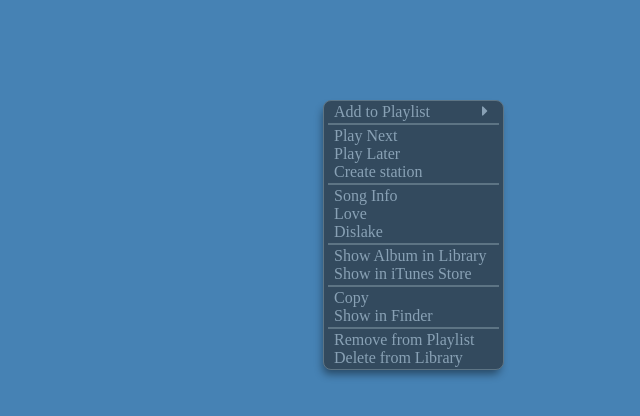
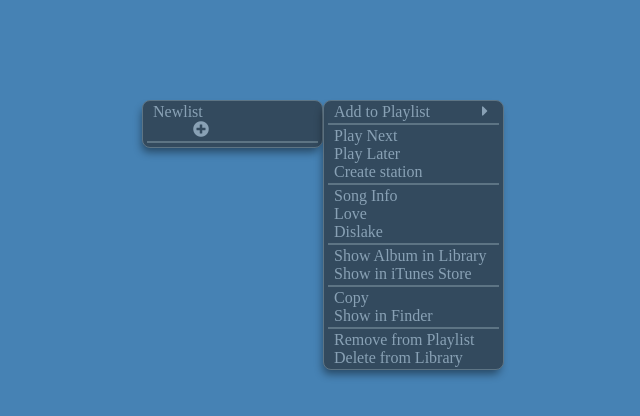
Before and after one commit to Andreas-Ziegler22/iTunes-right-menu, a plain HTML site: page index.html in a window 1280 px wide. Shown: the whole page, without its empty margins (240-880 px from the left). Drawn offline with Linux system fonts and the light colour scheme.

Commit message:
new list button

```diff
--- a/index.html
+++ b/index.html
@@ -17,6 +17,7 @@
     <div class="mainContainer tag">
     <div class="extern" >
       <p>Newlist</p>
+      <i class="fa fa-plus-circle" aria-hidden="true"></i>
       <div class="underline tag"></div>
     </div>
       <div class="container tag">
--- a/style.css
+++ b/style.css
@@ -36,8 +36,8 @@
   margin: 2px;
 }
 .extern {
-  /* visibility: visible; */
-  visibility: hidden;
+  visibility: visible;
+  /* visibility: hidden; */
   margin-left: 1px;
   width: 175px;
   border: 1px solid #6d6b65;
```
